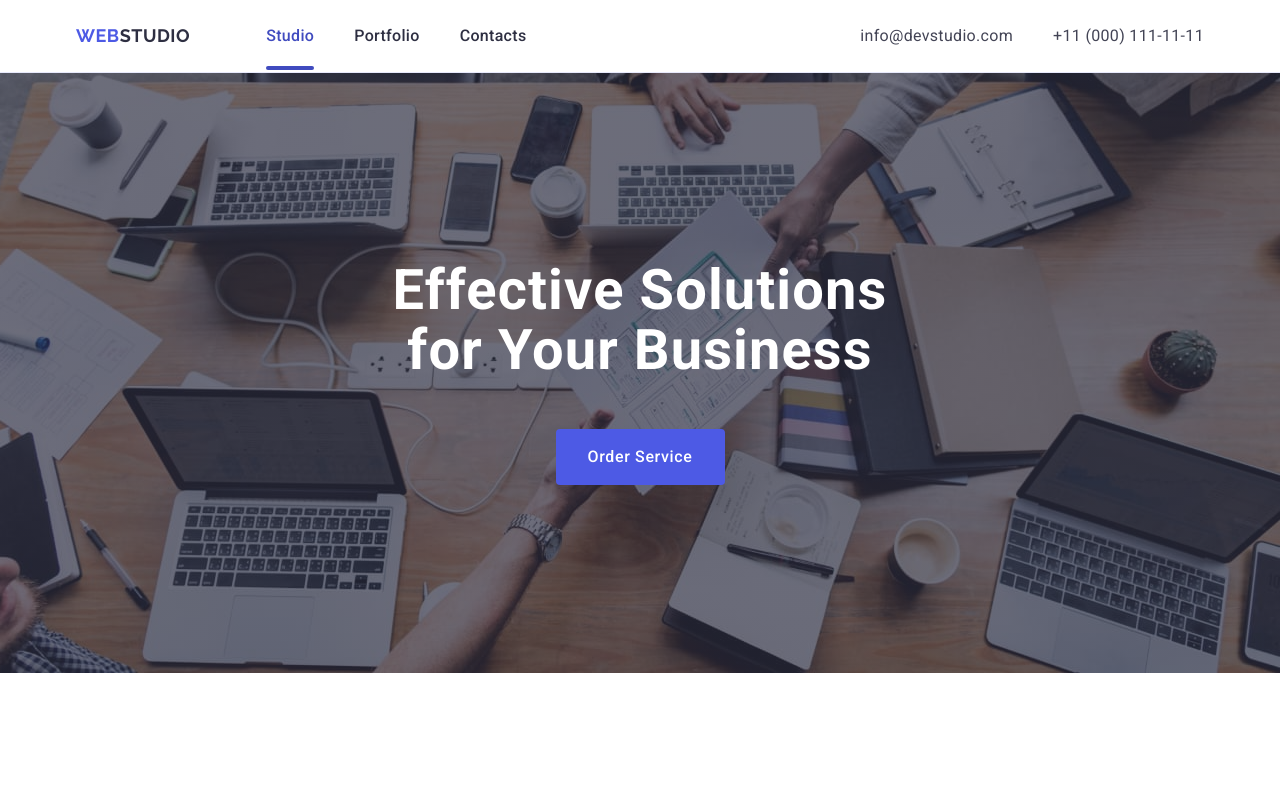
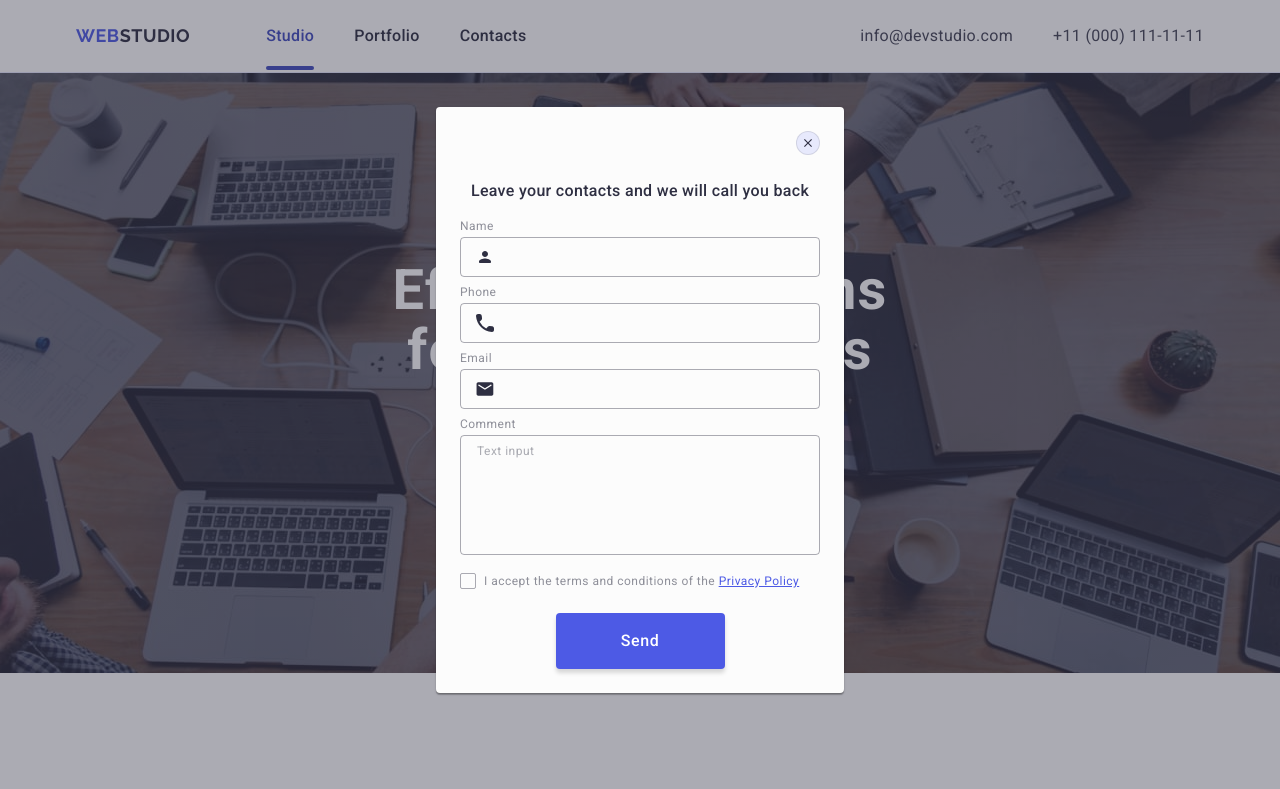
Before and after one commit to HrechanaAnaconda/goit-homework-05, a plain HTML site: page index.html in a window 1280 px wide. Shown: the top 789 px of the page. Drawn offline with nearby package versions, Linux system fonts and the light colour scheme.

Commit message:
final_recommit

```diff
--- a/css/styles.css
+++ b/css/styles.css
@@ -591,26 +591,24 @@ main {
 /* ------------ Backdrop ------------ */
 .backdrop {
   position: fixed;
+  top: 0;
+  left: 0;
   width: 100%;
   height: 100%;
   z-index: 999;
-  top: 0;
-  left: 0;
   background-color: rgba(46, 47, 66, 0.4);
-
   opacity: 0;
   visibility: hidden;
   pointer-events: none;
-
   transition: opacity 250ms cubic-bezier(0.4, 0, 0.2, 1),
     visibility 250ms cubic-bezier(0.4, 0, 0.2, 1);
 }
 
-/* .backdrop.is-open {
+.backdrop.is-open {
   opacity: 1;
   visibility: visible;
   pointer-events: auto;
-} */
+}
 
 /* ------------ Modal Window ------------ */
 .modal {
@@ -620,22 +618,31 @@ main {
   transform: translate(-50%, -50%);
   width: 408px;
   min-height: 584px;
-  padding: 24px;
+  padding: 72px 24px 24px 24px;
   border-radius: 4px;
   background-color: #fcfcfc;
+  box-shadow: 0px 1px 1px rgba(0, 0, 0, 0.14), 0px 1px 3px rgba(0, 0, 0, 0.12),
+    0px 2px 1px rgba(0, 0, 0, 0.2);
+  transition: background-color, 250ms cubic-bezier(0.4, 0, 0.2, 1);
 }
 
 .close-button {
   position: absolute;
+  width: 24px;
+  height: 24px;
+  display: flex;
+  justify-content: center;
+  align-items: center;
+  padding: 0;
   top: 24px;
   right: 24px;
   line-height: 0;
   background-color: rgba(231, 233, 252, 1);
   border: 1px solid rgba(0, 0, 0, 0.1);
   border-radius: 50%;
-  width: 24px;
-  height: 24px;
-  transition: background-color, 250ms cubic-bezier(0.4, 0, 0.2, 1);
+  cursor: pointer;
+  transition: background-color, 250ms cubic-bezier(0.4, 0, 0.2, 1),
+    border 250ms cubic-bezier(0.4, 0, 0.2, 1);
 }
 
 .close-button:hover,
@@ -646,7 +653,7 @@ main {
 
 .close-btn-icon {
   fill: #2e2f42;
-  transition: color, 250ms cubic-bezier(0.4, 0, 0.2, 1);
+  transition: fill, 250ms cubic-bezier(0.4, 0, 0.2, 1);
 }
 
 .close-button:hover .close-btn-icon,
@@ -656,7 +663,6 @@ main {
 /* -------Modal Form------- */
 
 .form-description {
-  margin-top: 48px;
   margin-bottom: 16px;
   color: #2e2f42;
   text-align: center;
@@ -672,11 +678,11 @@ main {
 }
 
 .form-field-label {
-  display: inline-block;
+  display: block;
   margin-bottom: 4px;
   font-size: 12px;
   font-weight: 400;
-  line-height: 1.16;
+  line-height: 1.17;
   letter-spacing: 0.04em;
   text-align: left;
   color: #8e8f99;
@@ -689,16 +695,16 @@ main {
 .form-input-field {
   width: 100%;
   height: 40px;
-
   padding-left: 38px;
+  background-color: transparent;
   border-radius: 4px;
+  outline: transparent;
   border: 1px solid rgba(46, 47, 66, 0.4);
   transition: border-color 250ms cubic-bezier(0.4, 0, 0.2, 1);
 }
 
 .form-input-field:focus {
   border-color: #4d5ae5;
-  outline: transparent;
 }
 
 .form-field-icon {
@@ -724,11 +730,11 @@ main {
   height: 120px;
   color: #2e2f4266;
   font-size: 12px;
-  font-weight: 400;
-  line-height: 1.16;
+  line-height: 1.17;
   letter-spacing: 0.04em;
-  padding-top: 8px;
-  padding-left: 16px;
+  padding: 8px 16px;
+  background-color: transparent;
+  outline: transparent;
   border-radius: 4px;
   border: 1px solid rgba(46, 47, 66, 0.4);
   resize: none;
@@ -741,7 +747,6 @@ main {
 
 .form-comment:focus {
   border-color: #4d5ae5;
-  outline: transparent;
 }
 
 .form-checkbox-wrapper {
@@ -761,6 +766,9 @@ main {
   border: 1px solid rgba(46, 47, 66, 0.4);
   border-radius: 2px;
   cursor: pointer;
+  transition: background-color 250ms cubic-bezier(0.4, 0, 0.2, 1),
+    border 250ms cubic-bezier(0.4, 0, 0.2, 1),
+    fill 250ms cubic-bezier(0.4, 0, 0.2, 1);
 }
 
 .form-checkbox:checked + .form-checkbox-label > .own-form-checkbox {
@@ -770,19 +778,16 @@ main {
 }
 
 .form-checkbox:focus + .form-checkbox-label > .own-form-checkbox {
-  outline: 1px solid #4d5ae5;
+  /* outline: 1px solid #4d5ae5; */
 }
 .form-checkbox-label {
   color: #8e8f99;
   font-size: 12px;
-  line-height: 1.16;
+  line-height: 1.17;
   letter-spacing: 0.04em;
 }
 
 .form-privacy-link {
-  font-size: 12px;
-  line-height: 1.16;
-  letter-spacing: 0.04em;
   color: #4d5ae5;
 }
 
@@ -793,17 +798,18 @@ main {
   min-width: 169px;
   height: 56px;
   padding: 16px 32px;
+  font-family: "Roboto", sans-serif;
   color: #fff;
   font-size: 16px;
   font-weight: 500;
   line-height: 1.5;
   letter-spacing: 0.04em;
+  cursor: pointer;
   border: none;
   border-radius: 4px;
-  background: #4d5ae5;
+  background-color: #4d5ae5;
   box-shadow: 0px 4px 4px 0px rgba(0, 0, 0, 0.15);
-  transition: color 250ms cubic-bezier(0.4, 0, 0.2, 1),
-    background-color 250ms cubic-bezier(0.4, 0, 0.2, 1);
+  transition: background-color 250ms cubic-bezier(0.4, 0, 0.2, 1);
 }
 
 .form-submit-btn:hover,
--- a/index.html
+++ b/index.html
@@ -670,8 +670,8 @@
                 <input
                   class="subscribe-input-field"
                   type="email"
+                  name="subscribe-email"
                   id="subscribe-email"
-                  name="subscribe_email"
                   placeholder="E-mail"
               /></label>
               <button class="subscribe-btn" type="submit">
@@ -693,7 +693,7 @@
       <!-- Backdrop with Modal Window  -->
       <div class="backdrop is-open">
         <div class="modal">
-          <button class="close-button">
+          <button class="close-button" type="button">
             <svg
               class="close-btn-icon"
               width="8"
@@ -714,7 +714,7 @@
                   class="form-input-field"
                   type="text"
                   id="user-name"
-                  name="user_name"
+                  name="user-name"
                   pattern="[a-zA-Zа-яА-ЯіІїЇєЄґҐʼ]+"
                   required
                 />
@@ -735,7 +735,7 @@
                   class="form-input-field"
                   type="tel"
                   id="user-phone"
-                  name="user_phone"
+                  name="user-phone"
                   pattern="[0-9]{3}-[0-9]{3}-[0-9]{2}-[0-9]{2}"
                   title="xxx-xxx-xx-xx"
                   required
@@ -757,7 +757,7 @@
                   class="form-input-field"
                   type="email"
                   id="user-email"
-                  name="user_email"
+                  name="user-email"
                   required
                 />
                 <svg
@@ -772,25 +772,23 @@
             </div>
             <div class="form-comment-wrapper">
               <label for="user-comment" class="form-field-label">Comment</label>
-              <div class="form-input-wrapper">
-                <textarea
-                  class="form-comment"
-                  name="user_comment"
-                  id="user-comment"
-                  placeholder="Text input"
-                ></textarea>
-              </div>
+              <textarea
+                class="form-comment"
+                name="user-comment"
+                id="user-comment"
+                placeholder="Text input"
+              ></textarea>
             </div>
             <div class="form-checkbox-wrapper">
               <input
                 class="form-checkbox visual-hidden"
                 type="checkbox"
-                name="checkbox_privacy_policy"
-                id="checkbox-privacy-policy"
+                name="user-privacy"
+                id="user-privacy"
                 value="true"
                 required
               />
-              <label for="checkbox-privacy-policy" class="form-checkbox-label"
+              <label for="user-privacy" class="form-checkbox-label"
                 ><span class="own-form-checkbox">
                   <svg
                     class="own-form-checkbox-icon"
```
